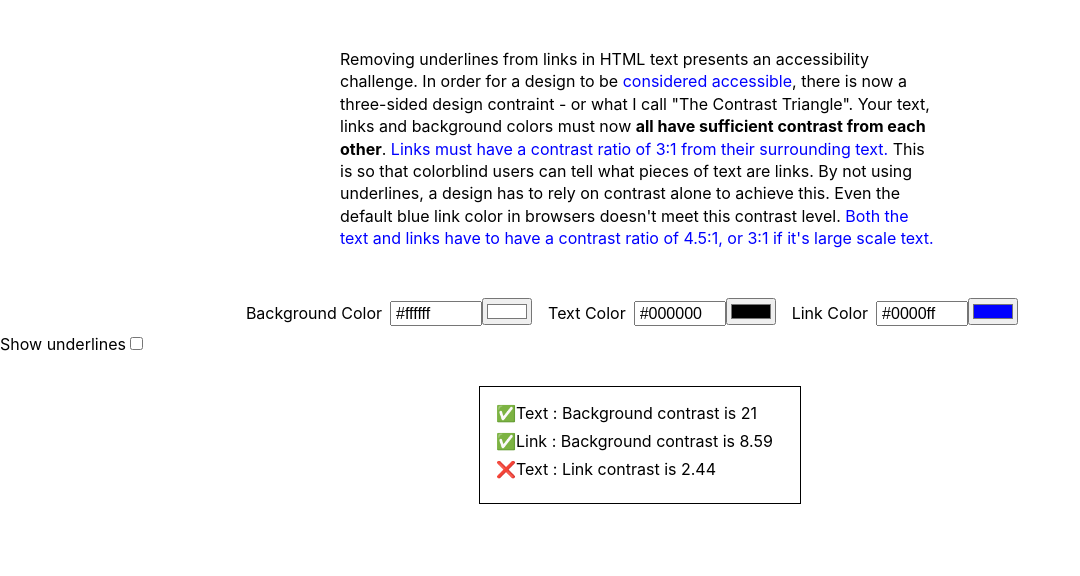
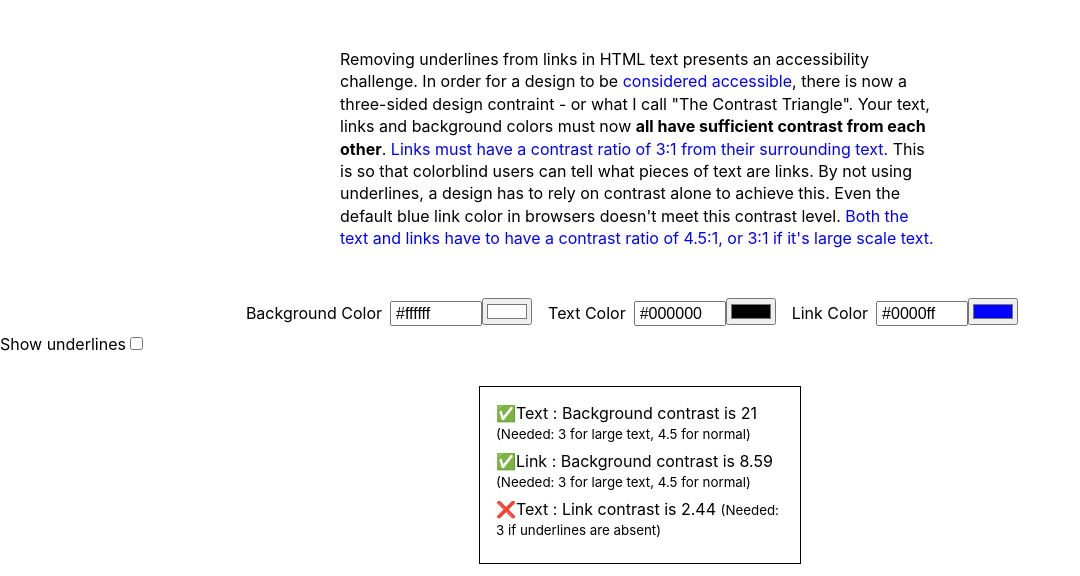
Before and after one commit to chipcullen/contrast-triangle, a React (Create React App) app: page / in a window 1280 px wide. Shown: the top 576 px of the page, without its empty margins (0-1080 px from the left). Built offline with nearby package versions, Linux system fonts and the light colour scheme.

Commit message:
updating results, an result emoji with warning option

```diff
--- a/src/components/ResultEmoji.js
+++ b/src/components/ResultEmoji.js
@@ -2,12 +2,14 @@ import React, { Component } from 'react';
 
 class ResultEmoji extends Component {
   render() {
-    const { contrast, min } = this.props;
+    const { contrast, min, warn } = this.props;
 
-    let emoji = '❌';
+    let emoji = `❌`;
 
     if (contrast >= min) {
-      emoji = '✅';
+      emoji = `✅`;
+    } else if (warn && contrast >= warn) {
+      emoji = `⚠️`;
     }
 
     return <span className="ResultEmoji">{emoji}</span>;
--- a/src/components/Results.js
+++ b/src/components/Results.js
@@ -4,25 +4,40 @@ import ResultEmoji from './ResultEmoji';
 
 class Results extends Component {
   render() {
-    const { bgColor, textColor, linkColor } = this.props;
+    const { bgColor, textColor, linkColor, textDecoration } = this.props;
 
     const textBgContrast = calculateContrast(textColor, bgColor);
     const linkBgContrast = calculateContrast(linkColor, bgColor);
     const textLinkContrast = calculateContrast(textColor, linkColor);
 
+    const strikeStyle = () => {
+      if (textDecoration === 'underline') {
+        return `line-through`;
+      } else {
+        return `none`;
+      }
+    };
+
     return (
       <ul className="Results">
-        <li>
-          <ResultEmoji contrast={textBgContrast} min="4.5" />
-          Text : Background contrast is {textBgContrast}
+        <li title="Minimum need: 3 for large text, 4.5 for normal">
+          <ResultEmoji contrast={textBgContrast} min="4.5" warn="3" />
+          Text : Background contrast is {textBgContrast}{' '}
+          <small>(Needed: 3 for large text, 4.5 for normal)</small>
         </li>
         <li>
-          <ResultEmoji contrast={linkBgContrast} min="4.5" />
-          Link : Background contrast is {linkBgContrast}
+          <ResultEmoji contrast={linkBgContrast} min="4.5" warn="3" />
+          Link : Background contrast is {linkBgContrast}{' '}
+          <small>(Needed: 3 for large text, 4.5 for normal)</small>
         </li>
-        <li>
+        <li
+          style={{
+            textDecoration: strikeStyle()
+          }}
+        >
           <ResultEmoji contrast={textLinkContrast} min="3" />
-          Text : Link contrast is {textLinkContrast}
+          Text : Link contrast is {textLinkContrast}{' '}
+          <small>(Needed: 3 if underlines are absent)</small>
         </li>
       </ul>
     );
```
